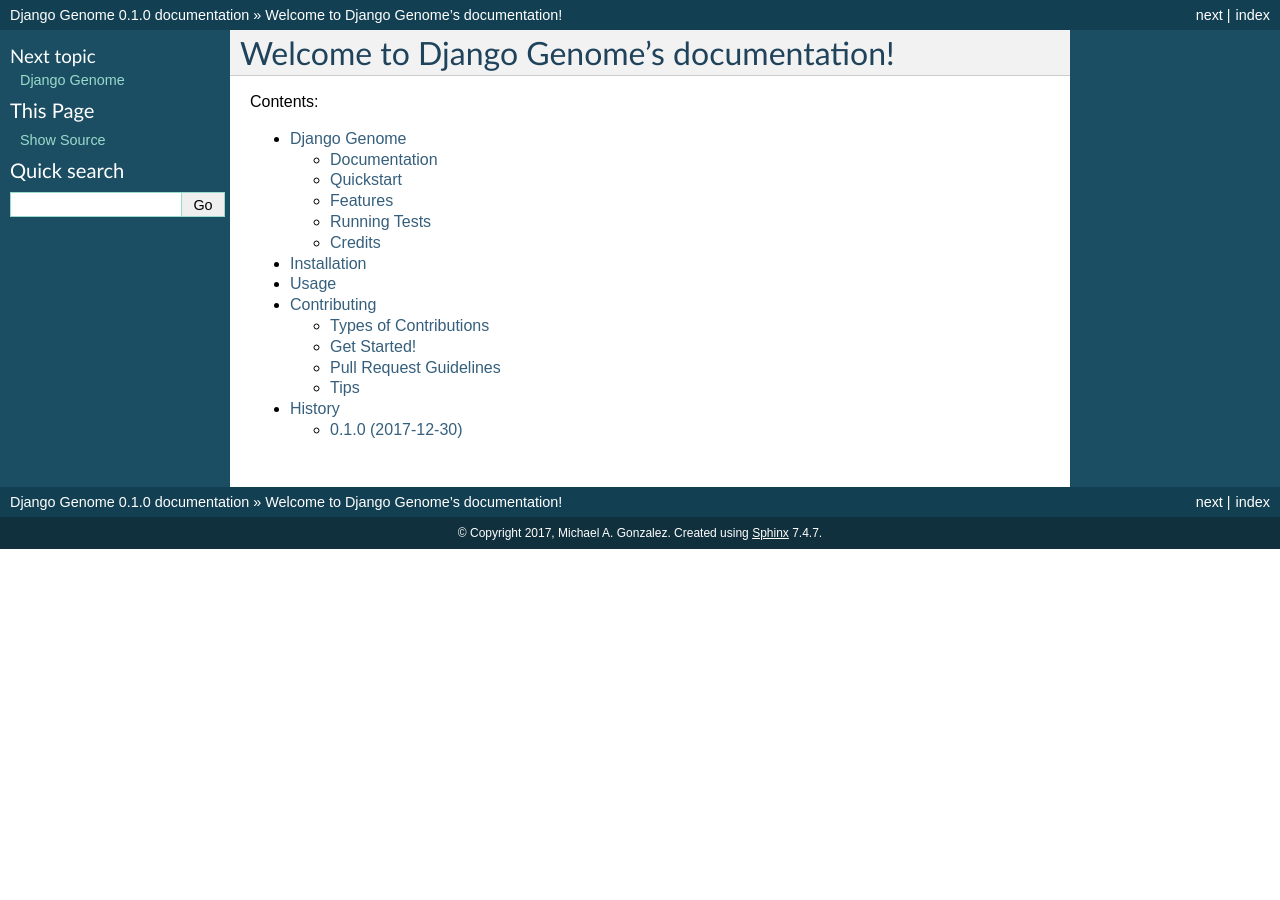
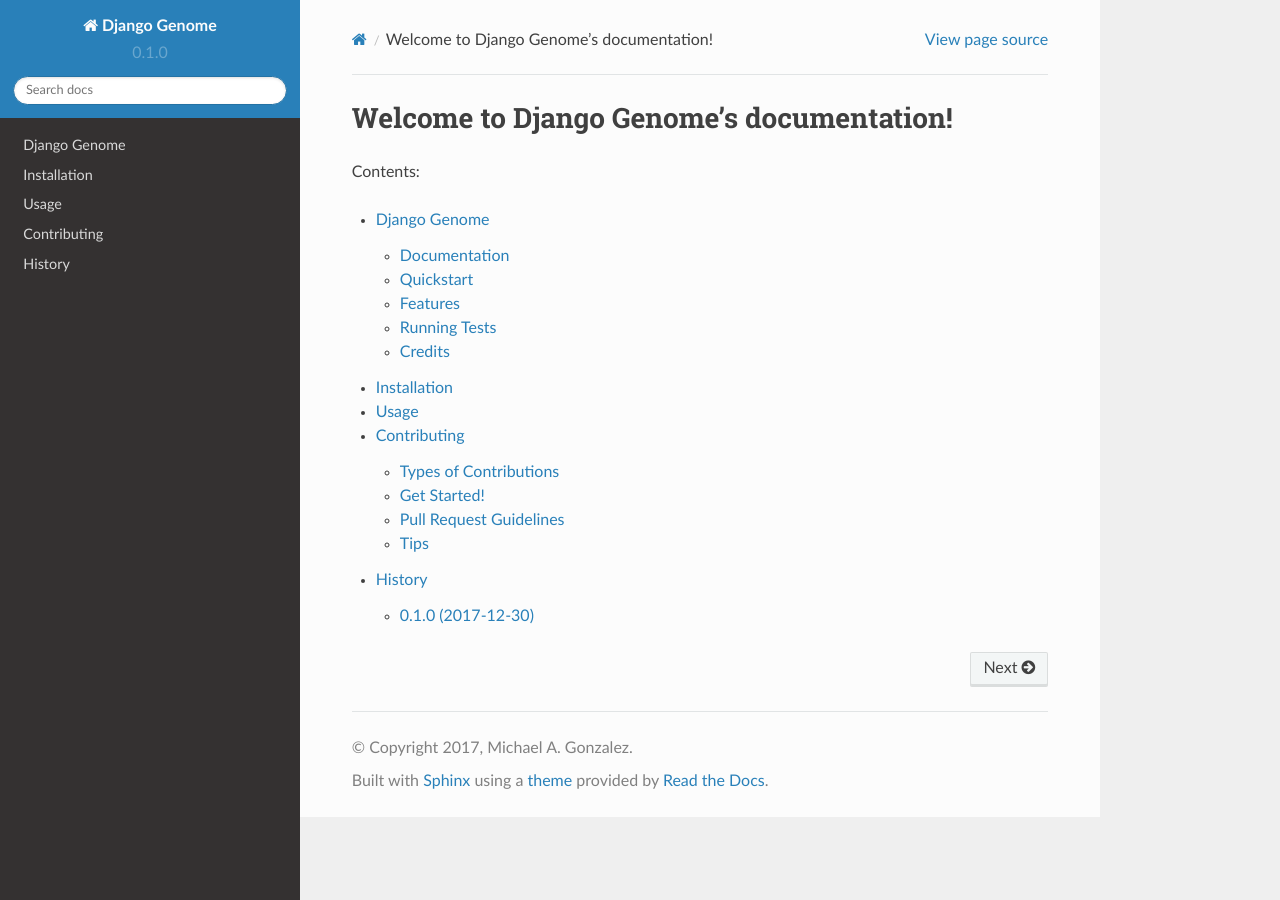
Before and after one commit to chopdgd/django-genome, a Sphinx documentation site: the page built from docs/index.rst, in a window 1280 px wide. Built offline with Sphinx 7.4.7 and the Read the Docs theme 2.0.0, drawn with Linux system fonts in a browser that asks for light colours.

Commit message:
customized cookiecutter

```diff
--- a/docs/conf.py
+++ b/docs/conf.py
@@ -11,7 +11,11 @@
 # All configuration values have a default; values that are commented out
 # serve to show the default.
 
-import sys, os
+import os
+import sys
+
+import django
+import sphinx_rtd_theme
 
 # If extensions (or modules to document with autodoc) are in another directory,
 # add these directories to sys.path here. If the directory is relative to the
@@ -21,6 +25,8 @@
 cwd = os.getcwd()
 parent = os.path.dirname(cwd)
 sys.path.append(parent)
+os.environ['DJANGO_SETTINGS_MODULE'] = 'tests.settings'
+django.setup()
 
 import genome
 
@@ -31,7 +37,7 @@
 
 # Add any Sphinx extension module names here, as strings. They can be extensions
 # coming with Sphinx (named 'sphinx.ext.*') or your custom ones.
-extensions = ['sphinx.ext.autodoc', 'sphinx.ext.viewcode']
+extensions = ['sphinx.ext.autodoc', 'sphinx.ext.viewcode', 'sphinxcontrib.napoleon']
 
 # Add any paths that contain templates here, relative to this directory.
 templates_path = ['_templates']
@@ -100,7 +106,7 @@
 
 # The theme to use for HTML and HTML Help pages.  See the documentation for
 # a list of builtin themes.
-html_theme = 'default'
+html_theme = 'sphinx_rtd_theme'
 
 # Theme options are theme-specific and customize the look and feel of a theme
 # further.  For a list of options available for each theme, see the
@@ -108,7 +114,7 @@
 #html_theme_options = {}
 
 # Add any paths that contain custom themes here, relative to this directory.
-#html_theme_path = []
+html_theme_path = [sphinx_rtd_theme.get_html_theme_path()]
 
 # The name for this set of Sphinx documents.  If None, it defaults to
 # "<project> v<release> documentation".
--- a/requirements_dev.txt
+++ b/requirements_dev.txt
@@ -1,2 +1,7 @@
 bumpversion==0.5.3
 wheel==0.30.0
+
+# Docs requirements
+Sphinx==1.6.5
+sphinx-rtd-theme==0.2.4
+sphinxcontrib-napoleon==0.6.1
--- a/setup.cfg
+++ b/setup.cfg
@@ -2,8 +2,6 @@
 current_version = 0.1.0
 commit = True
 tag = True
-
-[bumpversion:file:setup.py]
 
 [bumpversion:file:genome/__init__.py]
 
--- a/setup.py
+++ b/setup.py
@@ -63,9 +63,8 @@
     classifiers=[
         'Development Status :: 3 - Alpha',
         'Framework :: Django',
-        'Framework :: Django :: 1.8',
-        'Framework :: Django :: 1.9',
         'Framework :: Django :: 1.10',
+        'Framework :: Django :: 1.11',
         'Intended Audience :: Developers',
         'License :: OSI Approved :: BSD License',
         'Natural Language :: English',
```
Also changed, not shown: README.rst (+14 -6 lines), requirements_test.txt (+13 -5 lines), .github/PULL_REQUEST_TEMPLATE.md (added), .travis.yml, 4 other files.
